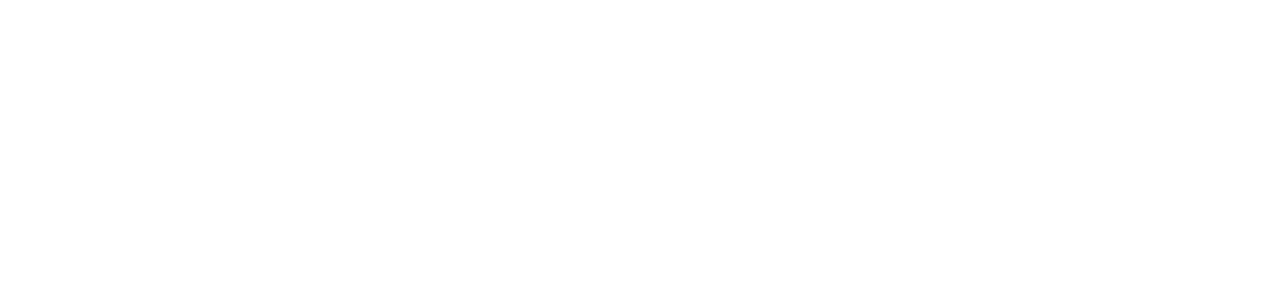
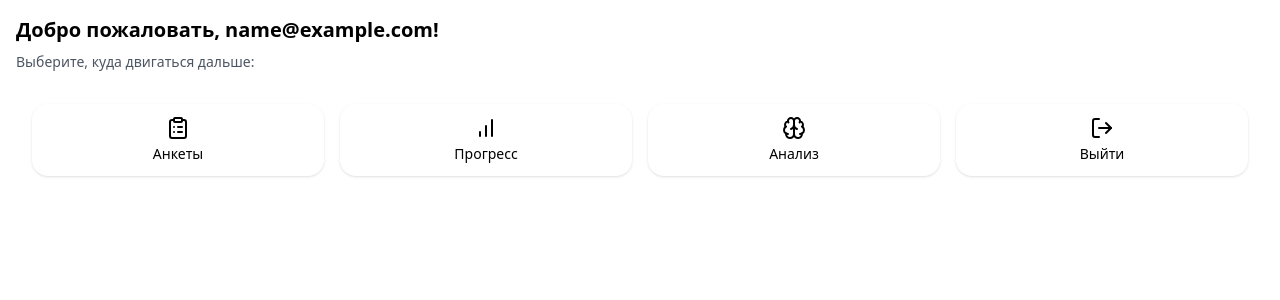
Before and after one commit to Acronim74/EMIS---PWA, a React (Create React App) app in the folder client/: page /home in a window 1280 px wide. Before the commit this address had no page. Shown: the top 300 px of the page. Built offline with nearby package versions, Linux system fonts and the light colour scheme; sample sign-in values are in the browser's storage.

Commit message:
refactor: HomePage обновлён, logout улучшен, добавлены защиты и чистка состояния

```diff
--- a/client/package.json
+++ b/client/package.json
@@ -7,6 +7,7 @@
     "@testing-library/jest-dom": "^6.6.3",
     "@testing-library/react": "^16.3.0",
     "@testing-library/user-event": "^13.5.0",
+    "lucide-react": "^0.511.0",
     "react": "^19.1.0",
     "react-dom": "^19.1.0",
     "react-router-dom": "^7.6.0",
--- a/client/src/App.jsx
+++ b/client/src/App.jsx
@@ -1,25 +1,44 @@
-import { BrowserRouter as Router, Routes, Route } from 'react-router-dom';
-import LoginPage from './pages/LoginPage';
-import RegisterPage from './pages/RegisterPage';
-import FormListPage from './pages/FormListPage';
-import FormPage from './pages/FormPage';
-import ProgressPage from './pages/ProgressPage';
-import MyAnswersPage from './pages/MyAnswersPage';
-import AdminPage from './pages/AdminPage';
-import AddQuestionPage from './pages/AddQuestionPage';
+// client/src/App.jsx
+import { BrowserRouter as Router, Routes, Route, Navigate } from 'react-router-dom';
+
+// страницы
+import LoginPage        from './pages/LoginPage';
+import RegisterPage     from './pages/RegisterPage';
+import HomePage         from './pages/HomePage';      // ← новое имя файла
+import FormListPage     from './pages/FormListPage';
+import FormPage         from './pages/FormPage';
+import ProgressPage     from './pages/ProgressPage';
+import MyAnswersPage    from './pages/MyAnswersPage';
+import AdminPage        from './pages/AdminPage';
+import AddQuestionPage  from './pages/AddQuestionPage';
+
+// компонент-охранник
+import PrivateRoute     from './components/PrivateRoute';
 
 export default function App() {
   return (
     <Router>
       <Routes>
-        <Route path="/login" element={<LoginPage />} />
+        {/* общедоступные маршруты */}
+        <Route path="/login"    element={<LoginPage />} />
         <Route path="/register" element={<RegisterPage />} />
-        <Route path="/forms" element={<FormListPage />} />
-        <Route path="/forms/:id" element={<FormPage />} />
-        <Route path="/progress" element={<ProgressPage />} />
-        <Route path="/my-answers/:id" element={<MyAnswersPage />} />
-        <Route path="/admin" element={<AdminPage />} />
-        <Route path="/admin/add-question" element={<AddQuestionPage />} />
+
+        {/* редирект с корня */}
+        <Route path="/" element={<Navigate to="/home" replace />} />
+
+        {/* защищённые маршруты (роль не проверяем) */}
+        <Route path="/home"            element={<PrivateRoute><HomePage /></PrivateRoute>} />
+        <Route path="/forms"           element={<PrivateRoute><FormListPage /></PrivateRoute>} />
+        <Route path="/forms/:id"       element={<PrivateRoute><FormPage /></PrivateRoute>} />
+        <Route path="/progress"        element={<PrivateRoute><ProgressPage /></PrivateRoute>} />
+        <Route path="/my-answers/:id"  element={<PrivateRoute><MyAnswersPage /></PrivateRoute>} />
+
+        {/* защищённые маршруты администратора */}
+        <Route path="/admin"                    element={<PrivateRoute requiredRole="admin"><AdminPage /></PrivateRoute>} />
+        <Route path="/admin/add-question"       element={<PrivateRoute requiredRole="admin"><AddQuestionPage /></PrivateRoute>} />
+
+        {/* запасной маршрут */}
+        <Route path="*" element={<Navigate to="/home" replace />} />
       </Routes>
     </Router>
   );
--- /dev/null
+++ b/client/src/components/NavigationMenu.jsx
@@ -0,0 +1,39 @@
+// components/NavigationMenu.jsx
+import { ClipboardList, BarChart, Brain, LogOut } from "lucide-react";
+import { Link, useNavigate } from "react-router-dom";
+
+export default function NavigationMenu({ onLogout }) {
+  const navigate = useNavigate();
+
+  return (
+    <div className="grid grid-cols-2 gap-4 sm:grid-cols-4 p-4">
+      <Link to="/forms" className="flex flex-col items-center p-3 bg-white rounded-2xl shadow hover:shadow-md">
+        <ClipboardList className="h-6 w-6" />
+        <span className="mt-1 text-sm">Анкеты</span>
+      </Link>
+
+      <Link to="/progress" className="flex flex-col items-center p-3 bg-white rounded-2xl shadow hover:shadow-md">
+        <BarChart className="h-6 w-6" />
+        <span className="mt-1 text-sm">Прогресс</span>
+      </Link>
+
+      <Link to="/my-answers" className="flex flex-col items-center p-3 bg-white rounded-2xl shadow hover:shadow-md">
+        <Brain className="h-6 w-6" />
+        <span className="mt-1 text-sm">Анализ</span>
+      </Link>
+
+      <button
+        onClick={() => {
+          localStorage.removeItem("token");
+          localStorage.removeItem("user");
+          navigate("/login");
+          window.location.reload(); // принудительно обновляет, чтобы обнулить состояние
+        }}
+        className="flex flex-col items-center p-3 bg-white rounded-2xl shadow hover:shadow-md">
+        <LogOut className="h-6 w-6" />
+        <span className="mt-1 text-sm">Выйти</span>
+      </button>
+
+    </div>
+  );
+}
--- /dev/null
+++ b/client/src/pages/HomePage.jsx
@@ -0,0 +1,46 @@
+import NavigationMenu from "../components/NavigationMenu";
+import { useEffect, useState } from "react";
+import { useNavigate } from "react-router-dom";
+
+
+export default function HomePage() {
+  const [user, setUser] = useState(null);
+
+  const navigate = useNavigate();
+
+  useEffect(() => {
+    const token = localStorage.getItem("token");
+    if (!token) {
+      navigate("/login");
+      return;
+    }
+
+    const userData = localStorage.getItem("user");
+    if (userData) {
+      try {
+        const parsed = JSON.parse(userData);
+        setUser(parsed);
+      } catch {
+        console.error("Ошибка разбора user");
+      }
+    }
+  }, [navigate]);
+
+  const handleLogout = () => {
+    localStorage.removeItem("token");
+    localStorage.removeItem("user");
+  };
+
+  return (
+    <div className="p-4">
+      <h1 className="text-xl font-bold mb-2">
+        Добро пожаловать{user ? `, ${user.email}` : ""}!
+      </h1>
+      <p className="mb-4 text-sm text-gray-600">
+        Выберите, куда двигаться дальше:
+      </p>
+
+      <NavigationMenu onLogout={handleLogout} />
+    </div>
+  );
+}
--- a/client/src/pages/LoginPage.jsx
+++ b/client/src/pages/LoginPage.jsx
@@ -16,7 +16,7 @@ export default function LoginPage() {
       const { token, user } = await loginUser(email, password);
       localStorage.setItem('token', token);
       localStorage.setItem('user', JSON.stringify(user));
-      navigate('/forms');
+      navigate('/home');
     } catch (err) {
       setError(err.message);
     }
```
Also changed, not shown: client/src/pages/Home.jsx (deleted), 1 other file (tests, documents, lock files or other folders).
